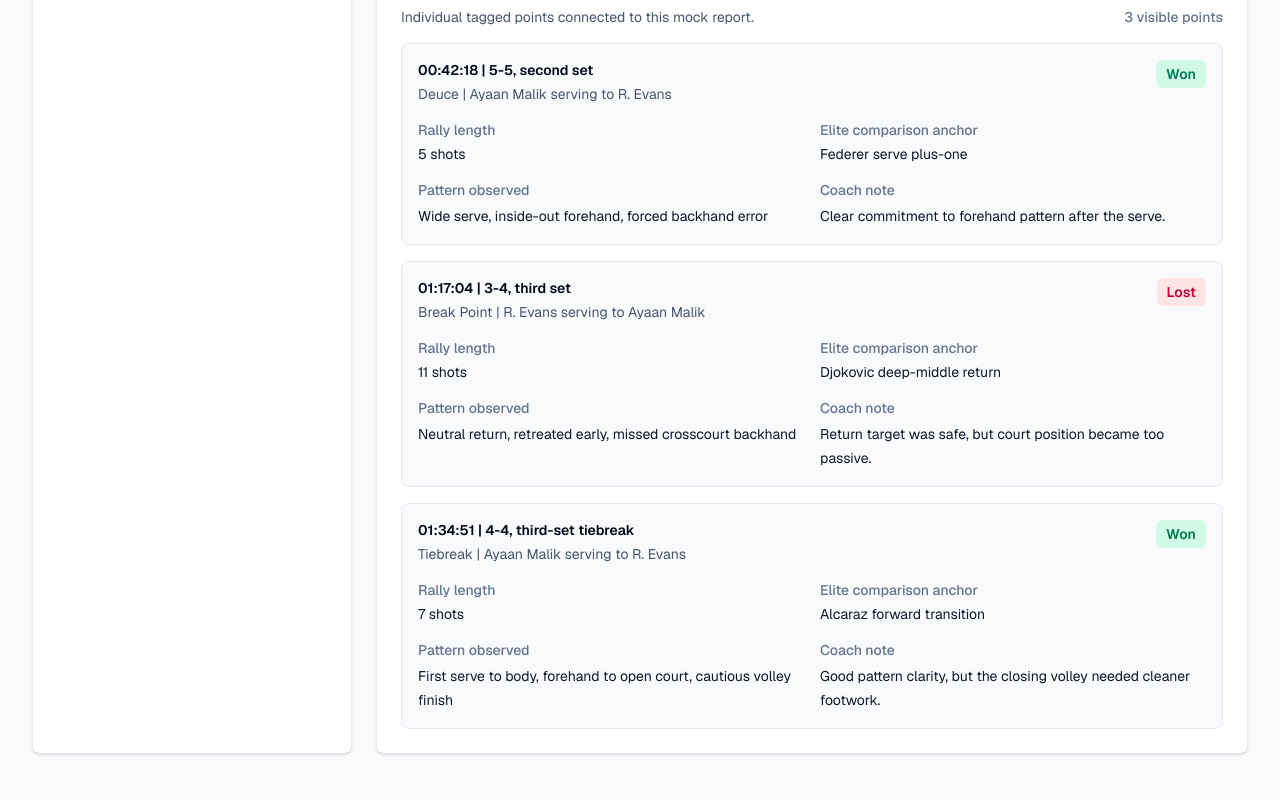
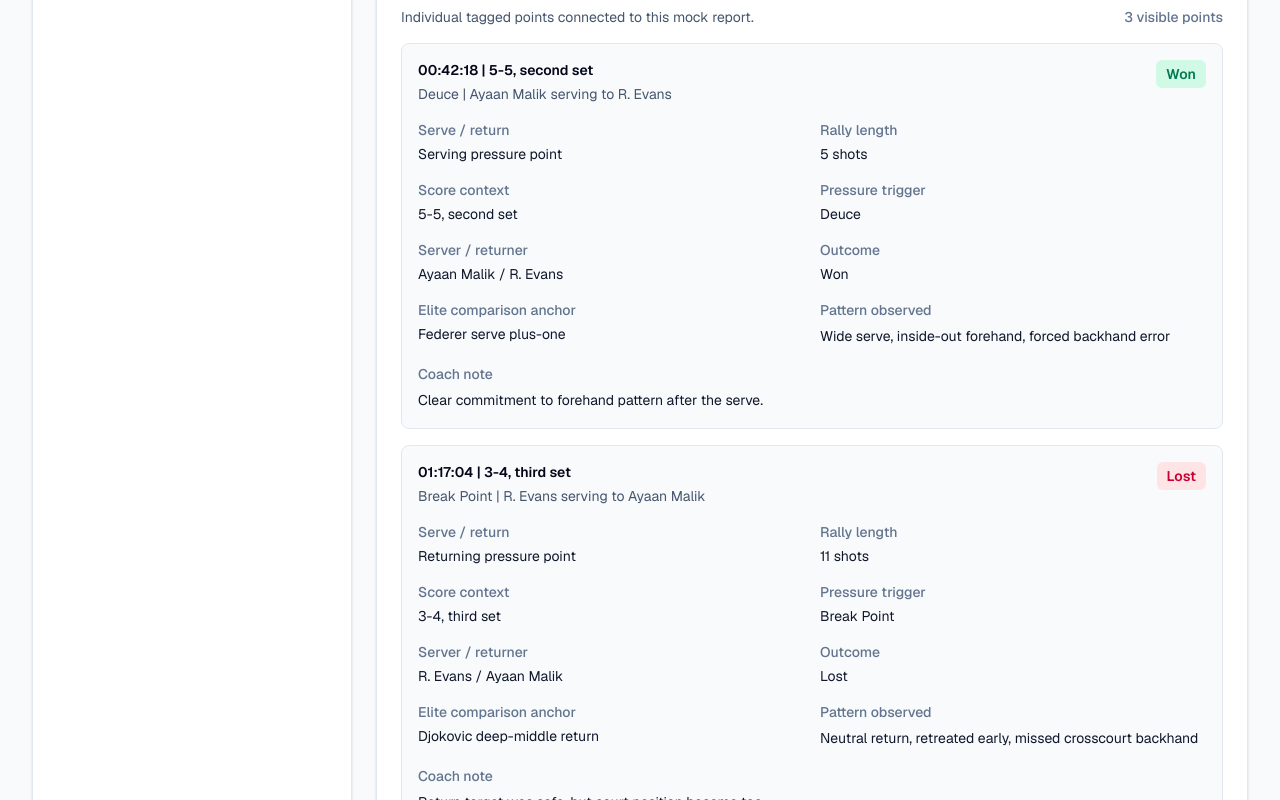
Before and after one commit to RaahimVeqar/Pinpoint-AI, a Next.js app: page /reports in a window 1280 px wide. Shown: the part 800-1600 px from the top of the page. Built offline with nearby package versions, Linux system fonts and the light colour scheme.

Commit message:
Add interactive report breakdown and security hygiene

```diff
--- a/src/app/reports/page.tsx
+++ b/src/app/reports/page.tsx
@@ -198,11 +198,49 @@ export default function ReportsPage() {
                   <dl className="mt-4 grid gap-4 text-sm md:grid-cols-2">
                     <div>
                       <dt className="font-medium text-slate-500">
+                        Serve / return
+                      </dt>
+                      <dd className="mt-1 text-slate-900">
+                        {point.server === player?.name
+                          ? "Serving pressure point"
+                          : "Returning pressure point"}
+                      </dd>
+                    </div>
+                    <div>
+                      <dt className="font-medium text-slate-500">
                         Rally length
                       </dt>
                       <dd className="mt-1 text-slate-900">
                         {point.rallyLength} shots
                       </dd>
+                    </div>
+                    <div>
+                      <dt className="font-medium text-slate-500">
+                        Score context
+                      </dt>
+                      <dd className="mt-1 text-slate-900">
+                        {point.scoreContext}
+                      </dd>
+                    </div>
+                    <div>
+                      <dt className="font-medium text-slate-500">
+                        Pressure trigger
+                      </dt>
+                      <dd className="mt-1 text-slate-900">{point.trigger}</dd>
+                    </div>
+                    <div>
+                      <dt className="font-medium text-slate-500">
+                        Server / returner
+                      </dt>
+                      <dd className="mt-1 text-slate-900">
+                        {point.server} / {point.returner}
+                      </dd>
+                    </div>
+                    <div>
+                      <dt className="font-medium text-slate-500">
+                        Outcome
+                      </dt>
+                      <dd className="mt-1 text-slate-900">{point.outcome}</dd>
                     </div>
                     <div>
                       <dt className="font-medium text-slate-500">
```
Also changed, not shown: 2 other files (tests, documents, lock files or other folders).
